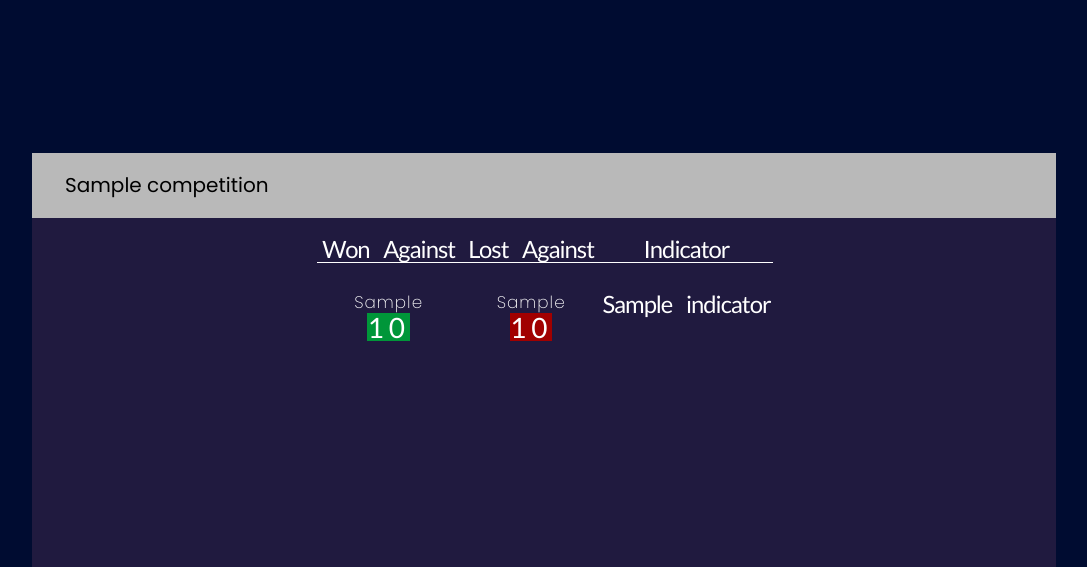
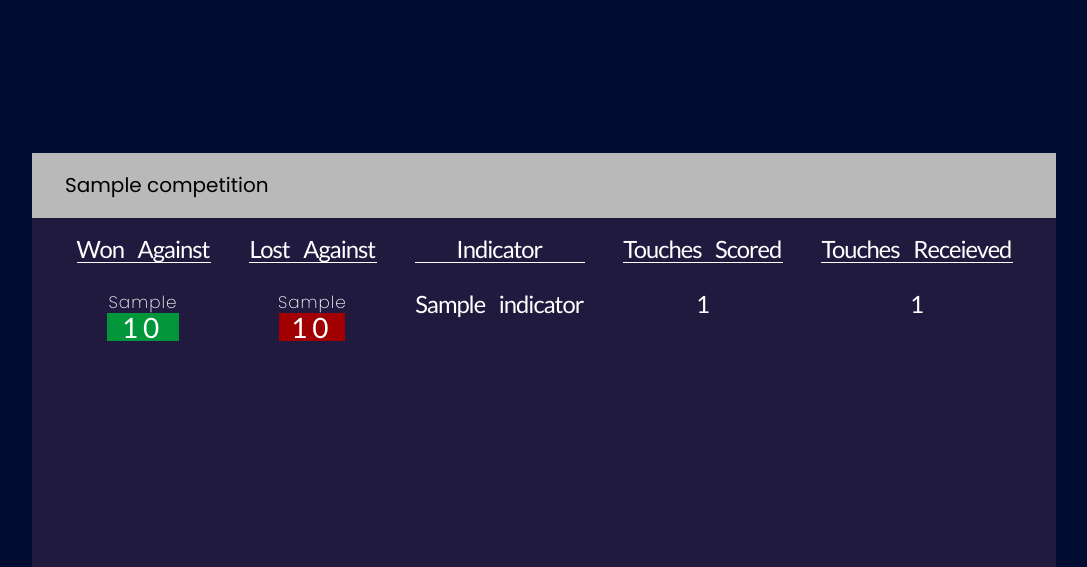
Before and after one commit to thedogwiththedataonit/Fencingscores.com, a Flask app: page /1 in a window 1280 px wide. Shown: the part 307-874 px from the top of the page, without its empty margins (96-1183 px from the left). Run offline with Flask 2, Linux system fonts and the light colour scheme; a database or web service that is not in the repository returns one stand-in record (values such as "Sample title"); some libraries are stand-ins or nearby versions.

Commit message:
added more stats

```diff
--- a/application.py
+++ b/application.py
@@ -57,6 +57,9 @@ def user(usr):
     loss_scores_list = []
     loss_list_len = []
     indicator_list = []
+    touch_scored_list = []
+    touch_rec_list = []
+
 
     for category in attended_cats:
         db_comp = cluster[category]
@@ -88,6 +91,12 @@ def user(usr):
                 indicator = fencer_document.get('Indicator')
                 indicator_list.append(indicator)
 
+                touch_scored = fencer_document.get("Total_scored")
+                touch_scored_list.append(touch_scored)
+
+                touch_rec = fencer_document.get("Total_Received")
+                touch_rec_list.append(touch_rec)
+
             except:
                 continue
 
@@ -112,6 +121,8 @@ def user(usr):
                                 loss_list_len = loss_list_len,
                                 loss_scores_list = loss_scores_list,
                                 indicator_list = indicator_list,
+                                touch_scored_list = touch_scored_list,
+                                touch_rec_list = touch_rec_list
 
                                 )
 
--- a/static/css/main.css
+++ b/static/css/main.css
@@ -122,6 +122,8 @@ header .logo
   letter-spacing: -1px;
   word-spacing: 10px;
   margin-bottom: 30px ;
+  margin-left: 20px;
+  margin-right: 20px;
   text-align: center;
 }
 
--- a/templates/profile.html
+++ b/templates/profile.html
@@ -117,6 +117,24 @@
                                 <h2> {{ indicator_list[i] }} </h2>
                             </div>
                         </div>
+
+                        <div class="text2">
+                            <h2>Touches Scored
+                                <hr style="width:100%", size="1", color=white>
+                            </h2>
+                            <div class="content_name_score">
+                                <h2> {{ touch_scored_list[i] }} </h2>
+                            </div>
+                        </div>
+
+                        <div class="text2">
+                            <h2>Touches Receieved
+                                <hr style="width:100%", size="1", color=white>
+                            </h2>
+                            <div class="content_name_score">
+                                <h2> {{ touch_rec_list[i] }} </h2>
+                            </div>
+                        </div>
                     </div>
 
                 </div>
```
